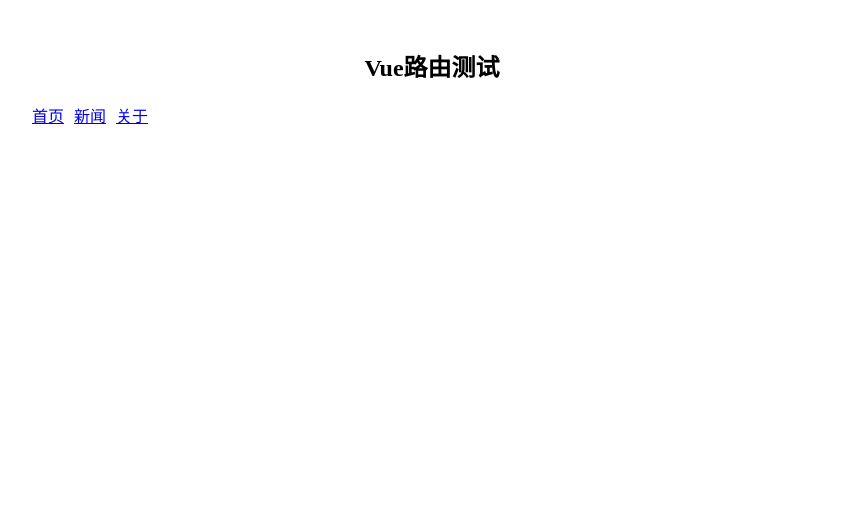
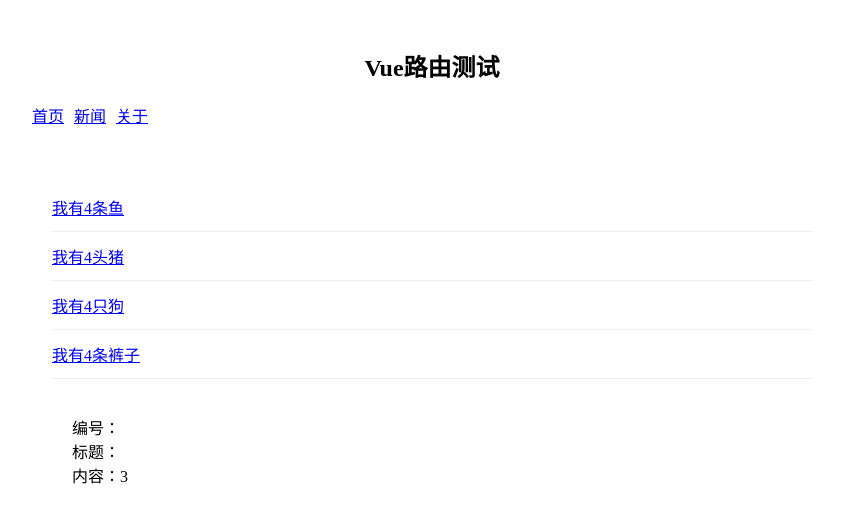
Before and after one commit to wuyuling692-coder/my-vue-app, a Vue app: page /news/detail in a window 1280 px wide. Before the commit this address had no page. Shown: the top 522 px of the page, without its empty margins (208-1051 px from the left). Built offline with nearby package versions, Linux system fonts and the light colour scheme.

Commit message:
路由query参数

```diff
--- /dev/null
+++ b/src/pages/About.vue
@@ -0,0 +1,26 @@
+<template>
+    <div class="about">
+        <h3>ℹ️ 关于本项目</h3>
+        <div class="info-card">
+            <p><strong>技术栈：</strong>Vue 3 + TypeScript + Vue Router</p>
+            <p><strong>构建工具：</strong>Vue CLI</p>
+            <p><strong>请求库：</strong>Axios</p>
+            <p><strong>作者：</strong>zhanglan</p>
+        </div>
+    </div>
+</template>
+
+<script lang="ts" setup name="About">
+</script>
+
+<style scoped>
+.about { padding: 20px; }
+h3 { color: #e6a23c; }
+.info-card {
+    background: #f5f5f5;
+    padding: 20px;
+    border-radius: 8px;
+    margin-top: 15px;
+    line-height: 2;
+}
+</style>
--- /dev/null
+++ b/src/pages/Detail.vue
@@ -0,0 +1,102 @@
+<template>
+    <ul class="new-list">
+        <li>编号：{{ route.query.id }}</li>
+        <li>标题：{{ route.query.title }}</li>
+        <li>内容：{{ route.query.content }}3</li>
+    </ul>
+</template>
+
+<script lang="ts" setup name="Detail">
+import {useRoute} from 'vue-router'
+let route = useRoute()
+
+
+</script>
+
+<style scoped>
+.new-list {
+    padding: 20px;
+    max-width: 800px;
+    margin: 0 auto;
+}
+
+h3 {
+    color: #409eff;
+    font-size: 22px;
+    margin-bottom: 20px;
+}
+
+.news-section {
+    background: #fff;
+    border-radius: 12px;
+    box-shadow: 0 2px 12px rgba(0, 0, 0, 0.08);
+    padding: 24px;
+}
+
+.news-section h4 {
+    color: #333;
+    font-size: 18px;
+    margin-bottom: 16px;
+    padding-bottom: 12px;
+    border-bottom: 2px solid #409eff;
+}
+
+.news-list {
+    list-style: none;
+    padding: 0;
+    margin: 0;
+}
+
+.news-list li {
+    display: flex;
+    align-items: flex-start;
+    gap: 16px;
+    padding: 16px 0;
+    border-bottom: 1px solid #f0f0f0;
+    transition: background 0.2s ease;
+}
+
+.news-list li:last-child {
+    border-bottom: none;
+}
+
+.news-list li:hover {
+    background: #f9fbff;
+    border-radius: 8px;
+    padding-left: 12px;
+    padding-right: 12px;
+}
+
+.news-number {
+    display: inline-flex;
+    align-items: center;
+    justify-content: center;
+    min-width: 32px;
+    height: 32px;
+    background: #409eff;
+    color: #fff;
+    border-radius: 50%;
+    font-size: 14px;
+    font-weight: bold;
+    flex-shrink: 0;
+    margin-top: 2px;
+}
+
+.news-body {
+    flex: 1;
+}
+
+.news-title {
+    color: #303133;
+    font-size: 16px;
+    font-weight: 600;
+    margin: 0 0 6px 0;
+}
+
+.news-content {
+    color: #606266;
+    font-size: 14px;
+    line-height: 1.6;
+    margin: 0;
+}
+</style>
--- /dev/null
+++ b/src/pages/Home.vue
@@ -0,0 +1,26 @@
+<template>
+    <div class="home">
+        <h3>🏠 欢迎来到首页</h3>
+        <p>今天是 {{ today }}</p>
+        <div class="card">
+            <p>这是一个 Vue + TypeScript + Vue Router 的练习项目。</p>
+            <p>点击上方导航切换页面。</p>
+        </div>
+    </div>
+</template>
+
+<script lang="ts" setup name="Home">
+import { ref } from 'vue'
+const today = ref(new Date().toLocaleDateString('zh-CN'))
+</script>
+
+<style scoped>
+.home { padding: 20px; }
+h3 { color: #409eff; }
+.card {
+    background: #f5f5f5;
+    padding: 20px;
+    border-radius: 8px;
+    margin-top: 15px;
+}
+</style>
--- /dev/null
+++ b/src/pages/News.vue
@@ -0,0 +1,53 @@
+<template>
+    <div class="news">
+        <!-- 导航区 -->
+        <ul>
+            <li v-for="news in newList" :key="news.id">
+                <!-- 第一种写法 -->
+                <!-- <RouterLink :to="`/news/detail?id=${news.id}&title=${news.title}&content=${news.content}`">{{news.title}}</RouterLink> -->
+
+                <!-- 第二种写法 -->
+                 <RouterLink
+                 :to="{
+                    path:'/news/detail',
+                    query:{
+                        id:news.id,
+                        title:news.title,
+                        content:news.content
+                    }
+                 }"
+            >{{news.title}}</RouterLink>
+            </li>
+        </ul>
+        <!-- 展示区 -->
+         <div class="news-content">
+            <RouterView></RouterView>
+         </div>
+    </div>
+</template>
+
+<script lang="ts" setup name="News">
+import {reactive} from 'vue'
+import {RouterLink,RouterView} from 'vue-router'
+
+const newList = reactive([
+    {id:'ad01',title:'我有4条鱼',content:'鲤鱼'},
+    {id:'ad02',title:'我有4头猪',content:'土猪'},
+    {id:'ad03',title:'我有4只狗',content:'中华田园犬'},
+    {id:'ad04',title:'我有4条裤子',content:'牛仔裤'}
+])
+</script>
+
+<style scoped>
+.news { padding: 20px; }
+h3 { color: #67c23a; }
+ul { list-style: none; padding: 0; }
+li {
+    display: flex;
+    justify-content: space-between;
+    padding: 12px 0;
+    border-bottom: 1px solid #eee;
+}
+.title { color: #333; }
+.time { color: #999; font-size: 14px; }
+</style>
--- a/src/router/index.ts
+++ b/src/router/index.ts
@@ -3,23 +3,34 @@
 // 第一步 引入createRouter
 import {createRouter,createWebHistory} from 'vue-router'
 // 引入一个一个可能要呈现组件
-import Home from '@/components/Home.vue'
-import News from '@/components/News.vue'
-import About from '@/components/About.vue'
+import Home from '@/pages/Home.vue'
+import News from '@/pages/News.vue'
+import About from '@/pages/About.vue'
+import Detail from '@/pages/Detail.vue'
+
 
 // 第二步 创建路由器
 const router = createRouter({
     history:createWebHistory(),
     routes:[
         {
+            name:' home',
             path:'/home',
             component:Home
         },
         {
+            name:'news',
             path:'/news',
-            component:News
+            component:News,
+            children:[
+                {
+                    path:'detail',
+                    component:Detail
+                }
+            ]
         },
         {
+            name:'about',
             path:'/about',
             component:About
         }
```
